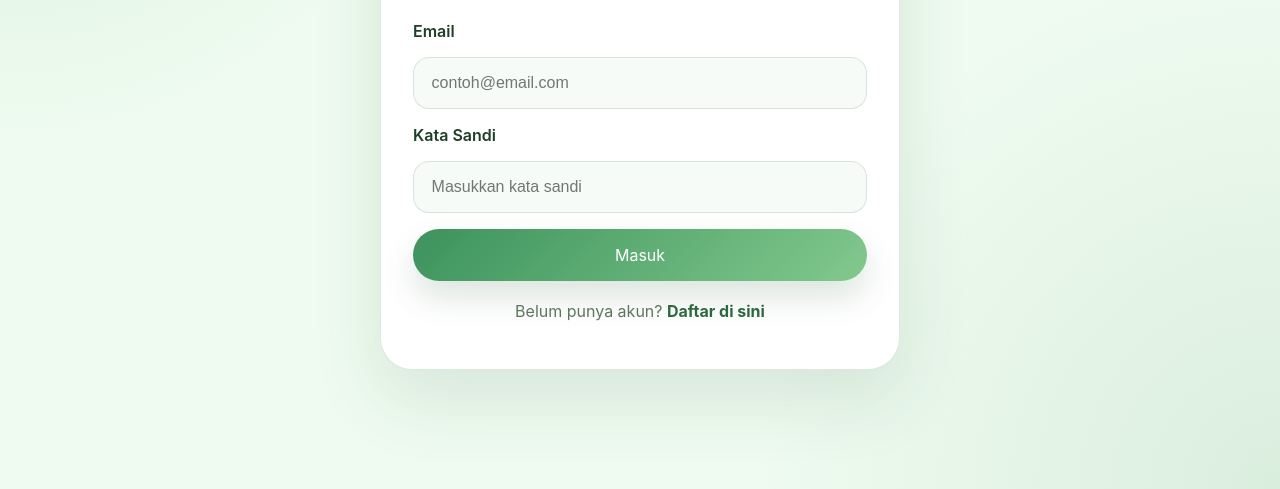
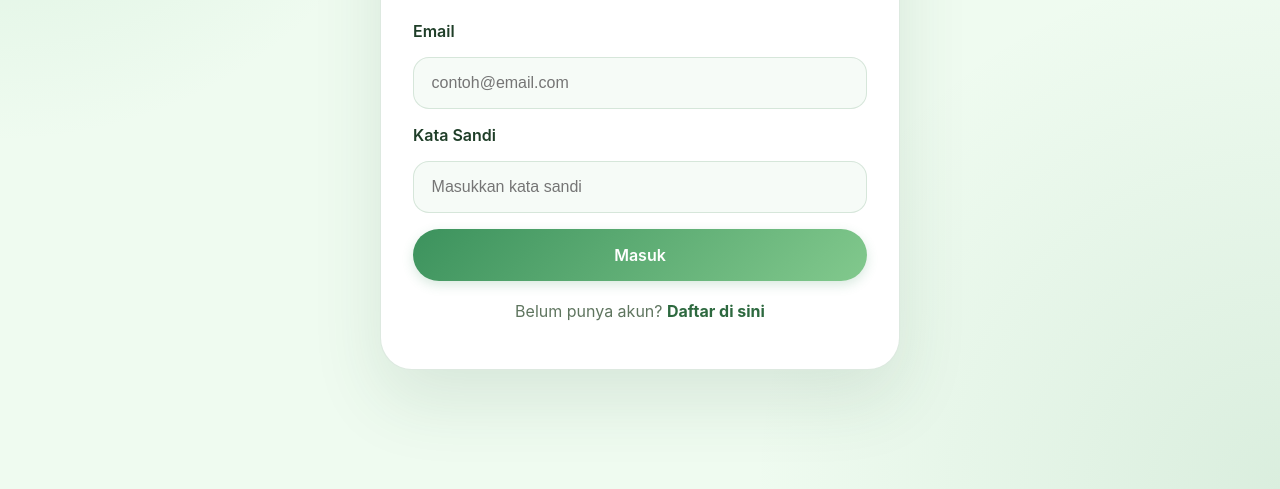
Before and after one commit to diky87389-creator/ProyekWeb, a website: page login.html in a window 1280 px wide. Shown: the part 311-800 px from the top of the page. Drawn offline with Linux system fonts and the light colour scheme.

Commit message:
Updated 404.css

```diff
--- a/404.css
+++ b/404.css
@@ -125,9 +125,25 @@ h1 {
 }
 
 .button-primary {
-  background: linear-gradient(135deg, var(--primary), #4fa764);
+  background: linear-gradient(135deg, var(--primary), var(--accent));
   color: #fff;
-  box-shadow: 0 16px 32px rgba(60, 141, 74, 0.18);
+  border: none;
+  padding: 1rem 2rem;
+  font-size: 1rem;
+  font-weight: 600;
+  cursor: pointer;
+  transition: transform 0.2s ease, box-shadow 0.2s ease;
+  box-shadow: 0 4px 12px rgba(62, 147, 97, 0.2);
+}
+
+.button-primary:hover {
+  transform: translateY(-2px);
+  box-shadow: 0 6px 16px rgba(62, 147, 97, 0.3);
+}
+
+.button-primary:active {
+  transform: translateY(0);
+  box-shadow: 0 3px 8px rgba(62, 147, 97, 0.2);
 }
 
 .button-secondary {
--- a/daftar.css
+++ b/daftar.css
@@ -6,6 +6,7 @@
   --muted: #5f755f;
   --primary: #3c925d;
   --primary-dark: #2d693f;
+  --accent: #82c98d;
   --border: rgba(66, 136, 82, 0.18);
   --shadow: 0 30px 70px rgba(38, 88, 56, 0.12);
 }
@@ -111,9 +112,30 @@ body {
 }
 
 .button-primary {
-  background: linear-gradient(135deg, var(--primary), #82c98d);
+  background: linear-gradient(135deg, var(--primary), var(--accent));
   color: #fff;
-  box-shadow: 0 16px 32px rgba(37, 92, 52, 0.16);
+  border: none;
+  border-radius: 999px;
+  padding: 1rem 2rem;
+  font-size: 1rem;
+  font-weight: 600;
+  cursor: pointer;
+  transition: transform 0.2s ease, box-shadow 0.2s ease;
+  box-shadow: 0 4px 12px rgba(62, 147, 97, 0.2);
+  display: inline-flex;
+  align-items: center;
+  justify-content: center;
+  text-align: center;
+}
+
+.button-primary:hover {
+  transform: translateY(-2px);
+  box-shadow: 0 6px 16px rgba(62, 147, 97, 0.3);
+}
+
+.button-primary:active {
+  transform: translateY(0);
+  box-shadow: 0 3px 8px rgba(62, 147, 97, 0.2);
 }
 
 .auth-footer {
--- a/login.css
+++ b/login.css
@@ -6,6 +6,7 @@
   --muted: #5f755f;
   --primary: #3c925d;
   --primary-dark: #2d693f;
+  --accent: #82c98d;
   --border: rgba(66, 136, 82, 0.18);
   --shadow: 0 30px 70px rgba(38, 88, 56, 0.12);
 }
@@ -111,9 +112,30 @@ body {
 }
 
 .button-primary {
-  background: linear-gradient(135deg, var(--primary), #82c98d);
+  background: linear-gradient(135deg, var(--primary), var(--accent));
   color: #fff;
-  box-shadow: 0 16px 32px rgba(37, 92, 52, 0.16);
+  border: none;
+  border-radius: 999px;
+  padding: 1rem 2rem;
+  font-size: 1rem;
+  font-weight: 600;
+  cursor: pointer;
+  transition: transform 0.2s ease, box-shadow 0.2s ease;
+  box-shadow: 0 4px 12px rgba(62, 147, 97, 0.2);
+  display: inline-flex;
+  align-items: center;
+  justify-content: center;
+  text-align: center;
+}
+
+.button-primary:hover {
+  transform: translateY(-2px);
+  box-shadow: 0 6px 16px rgba(62, 147, 97, 0.3);
+}
+
+.button-primary:active {
+  transform: translateY(0);
+  box-shadow: 0 3px 8px rgba(62, 147, 97, 0.2);
 }
 
 .auth-footer {
--- a/orders.css
+++ b/orders.css
@@ -94,6 +94,33 @@ body {
   background: var(--surface);
   color: var(--primary-strong);
   border: 1px solid rgba(60, 138, 78, 0.18);
+}
+
+.button-primary {
+  background: linear-gradient(135deg, var(--primary), var(--accent));
+  color: #fff;
+  border: none;
+  border-radius: 999px;
+  padding: 1rem 2rem;
+  font-size: 1rem;
+  font-weight: 600;
+  cursor: pointer;
+  transition: transform 0.2s ease, box-shadow 0.2s ease;
+  box-shadow: 0 4px 12px rgba(62, 147, 97, 0.2);
+  display: inline-flex;
+  align-items: center;
+  justify-content: center;
+  text-align: center;
+}
+
+.button-primary:hover {
+  transform: translateY(-2px);
+  box-shadow: 0 6px 16px rgba(62, 147, 97, 0.3);
+}
+
+.button-primary:active {
+  transform: translateY(0);
+  box-shadow: 0 3px 8px rgba(62, 147, 97, 0.2);
 }
 
 .order-card {
```
